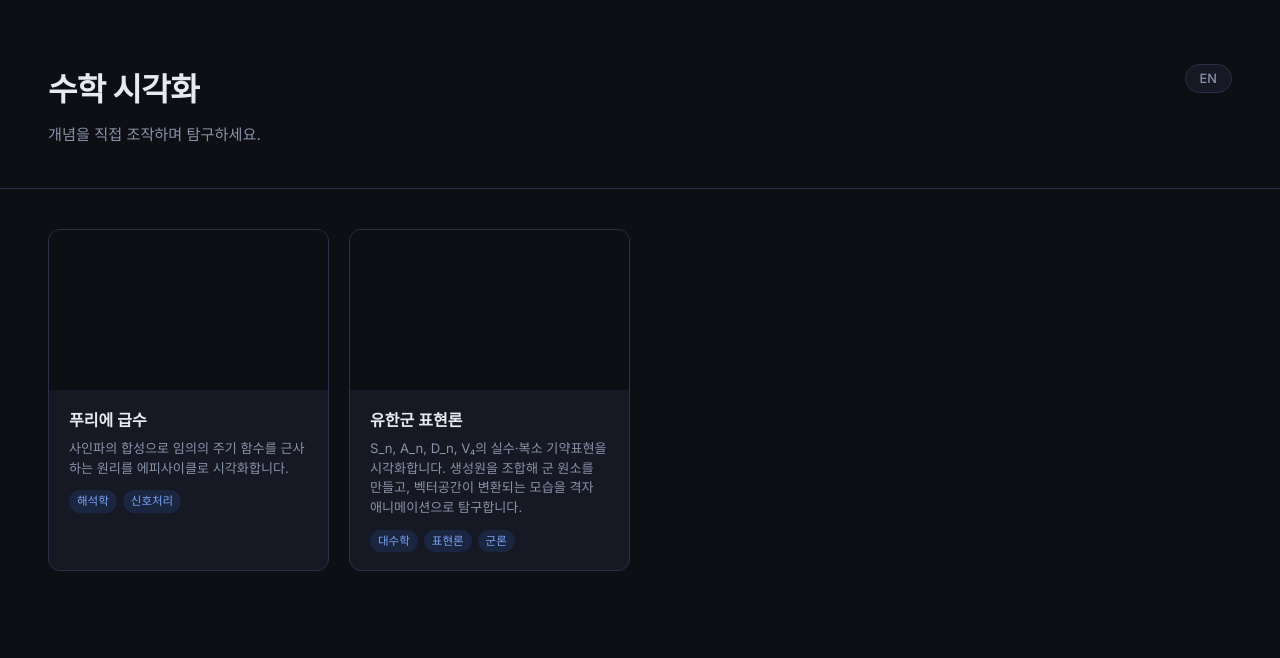
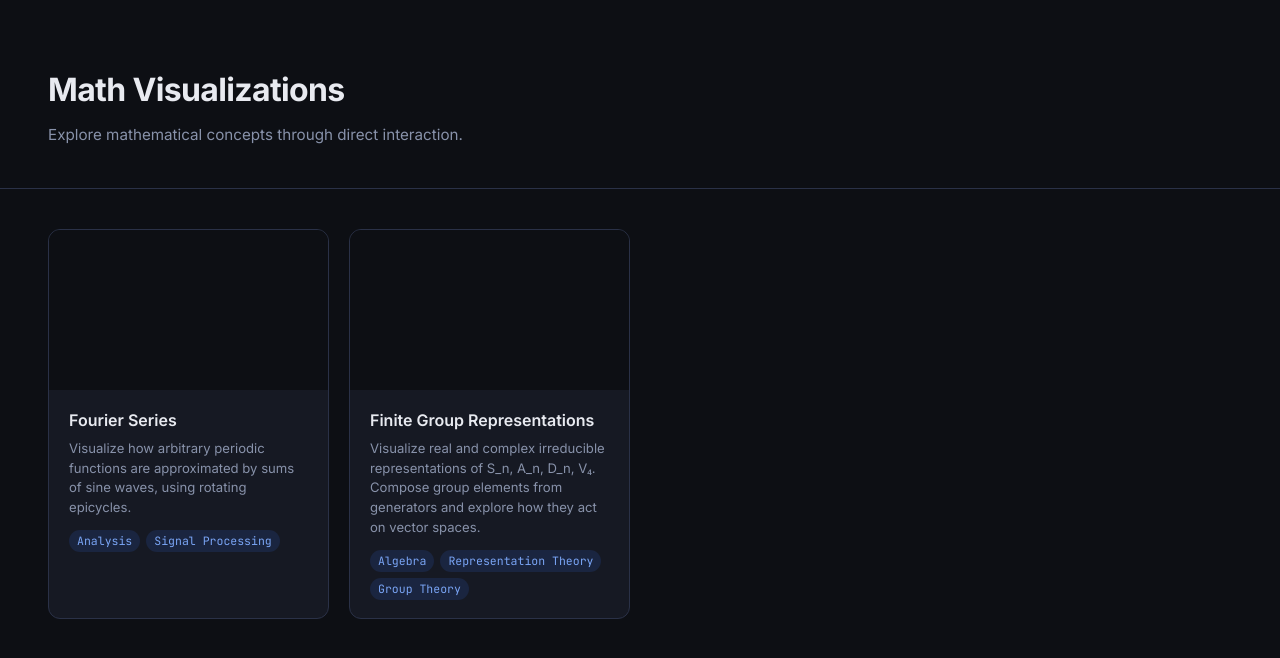
Before and after one commit to kmhs-ph/math-viz, a website built with Vite: page index.html in a window 1280 px wide. Built offline with nearby package versions, Linux system fonts and the light colour scheme.

Commit message:
Minor fix

```diff
--- a/concepts/group-rep/viz.js
+++ b/concepts/group-rep/viz.js
@@ -359,7 +359,7 @@ export class Visualizer {
     // 투영 안내
     ctx.fillStyle = C.text; ctx.font = '11px var(--font-mono, monospace)'
     ctx.textAlign = 'right'
-    ctx.fillText(`${dim}D → 2D 투영`, W - 12, H - 10)
+    ctx.fillText(`${dim}D → 2D projection`, W - 12, H - 10)
   }
 
   // ── 3D 궤도 카메라 ──────────────────────────────────────────────────────
@@ -448,7 +448,7 @@ export class Visualizer {
     ctx.fillStyle = C.text
     ctx.font = '11px var(--font-sans, sans-serif)'
     ctx.textAlign = 'left'; ctx.textBaseline = 'bottom'
-    ctx.fillText('드래그로 회전', 12, H - 10)
+    ctx.fillText('Drag to rotate', 12, H - 10)
   }
 
   // ── 미니 카드용 그리기 ───────────────────────────────────────────────────
--- a/index.html
+++ b/index.html
@@ -1,9 +1,9 @@
 <!DOCTYPE html>
-<html lang="ko">
+<html lang="en">
 <head>
   <meta charset="UTF-8" />
   <meta name="viewport" content="width=device-width, initial-scale=1.0" />
-  <title>수학 시각화</title>
+  <title>Math Visualizations</title>
   <link rel="preconnect" href="https://fonts.googleapis.com" />
   <link rel="preconnect" href="https://fonts.gstatic.com" crossorigin />
   <link href="https://fonts.googleapis.com/css2?family=Inter:wght@400;500;600;700&family=JetBrains+Mono:wght@400;500&display=swap" rel="stylesheet" />
@@ -11,13 +11,8 @@
 </head>
 <body>
   <header class="home-header">
-    <div class="home-header-top">
-      <div>
-        <h1 id="site-title">수학 시각화</h1>
-        <p id="site-subtitle">개념을 직접 조작하며 탐구하세요.</p>
-      </div>
-      <button id="lang-toggle" class="lang-toggle">EN</button>
-    </div>
+    <h1>Math Visualizations</h1>
+    <p>Explore mathematical concepts through direct interaction.</p>
   </header>
   <main id="grid" class="concept-grid"></main>
   <script type="module" src="./main.js"></script>
--- a/main.js
+++ b/main.js
@@ -1,24 +1,7 @@
 import { concepts } from './registry.js'
 
-const STRINGS = {
-  ko: { title: '수학 시각화', subtitle: '개념을 직접 조작하며 탐구하세요.' },
-  en: { title: 'Math Visualizations', subtitle: 'Explore concepts through direct interaction.' },
-}
+const grid = document.getElementById('grid')
 
-const grid       = document.getElementById('grid')
-const langToggle = document.getElementById('lang-toggle')
-const siteTitle  = document.getElementById('site-title')
-const siteSub    = document.getElementById('site-subtitle')
-
-let lang = localStorage.getItem('lang') || 'ko'
-
-function t(concept, key) {
-  if (lang === 'en' && concept.en?.[key]) return concept.en[key]
-  return concept[key]
-}
-
-function renderCards() {
-  grid.innerHTML = ''
 concepts.forEach(concept => {
   const card = document.createElement('a')
   card.className = 'concept-card'
@@ -31,10 +14,10 @@ function renderCards() {
   const body = document.createElement('div')
   body.className = 'concept-card-body'
   body.innerHTML = `
-      <h2>${t(concept, 'title')}</h2>
-      <p>${t(concept, 'description')}</p>
+    <h2>${concept.title}</h2>
+    <p>${concept.description}</p>
     <div class="concept-card-tags">
-        ${t(concept, 'tags').map(tag => `<span class="tag">${tag}</span>`).join('')}
+      ${concept.tags.map(tag => `<span class="tag">${tag}</span>`).join('')}
     </div>
   `
 
@@ -43,21 +26,3 @@ function renderCards() {
 
   if (concept.thumbnail) concept.thumbnail(canvas)
 })
-}
-
-function applyLang() {
-  const s = STRINGS[lang]
-  siteTitle.textContent = s.title
-  siteSub.textContent   = s.subtitle
-  langToggle.textContent = lang === 'ko' ? 'EN' : '한국어'
-  document.documentElement.lang = lang
-  renderCards()
-}
-
-langToggle.addEventListener('click', () => {
-  lang = lang === 'ko' ? 'en' : 'ko'
-  localStorage.setItem('lang', lang)
-  applyLang()
-})
-
-applyLang()
--- a/registry.js
+++ b/registry.js
@@ -1,26 +1,16 @@
 export const concepts = [
   {
     id: 'fourier',
-    title: '푸리에 급수',
-    description: '사인파의 합성으로 임의의 주기 함수를 근사하는 원리를 에피사이클로 시각화합니다.',
-    tags: ['해석학', '신호처리'],
+    title: 'Fourier Series',
+    description: 'Visualize how arbitrary periodic functions are approximated by sums of sine waves, using rotating epicycles.',
+    tags: ['Analysis', 'Signal Processing'],
     path: 'concepts/fourier/',
-    en: {
-      title: 'Fourier Series',
-      description: 'Visualize how arbitrary periodic functions are approximated by sums of sine waves, using rotating epicycles.',
-      tags: ['Analysis', 'Signal Processing'],
-    },
   },
   {
     id: 'group-rep',
-    title: '유한군 표현론',
-    description: 'S_n, A_n, D_n, V₄의 실수·복소 기약표현을 시각화합니다. 생성원을 조합해 군 원소를 만들고, 벡터공간이 변환되는 모습을 격자 애니메이션으로 탐구합니다.',
-    tags: ['대수학', '표현론', '군론'],
+    title: 'Finite Group Representations',
+    description: 'Visualize real and complex irreducible representations of S_n, A_n, D_n, V₄. Compose group elements from generators and explore how they act on vector spaces.',
+    tags: ['Algebra', 'Representation Theory', 'Group Theory'],
     path: 'concepts/group-rep/',
-    en: {
-      title: 'Finite Group Representations',
-      description: 'Visualize real and complex irreducible representations of S_n, A_n, D_n, V₄. Compose group elements from generators and explore how they transform vector spaces via lattice animations.',
-      tags: ['Algebra', 'Representation Theory', 'Group Theory'],
-    },
   },
 ]
--- a/style.css
+++ b/style.css
@@ -36,13 +36,6 @@ a { color: inherit; text-decoration: none; }
   border-bottom: 1px solid var(--border);
 }
 
-.home-header-top {
-  display: flex;
-  align-items: flex-start;
-  justify-content: space-between;
-  gap: 16px;
-}
-
 .home-header h1 {
   font-size: 2rem;
   font-weight: 700;
@@ -53,25 +46,6 @@ a { color: inherit; text-decoration: none; }
   margin-top: 8px;
   color: var(--text-muted);
   font-size: 0.95rem;
-}
-
-.lang-toggle {
-  flex-shrink: 0;
-  padding: 6px 14px;
-  border-radius: 999px;
-  border: 1px solid var(--border);
-  background: var(--surface);
-  color: var(--text-muted);
-  font-family: var(--font-sans);
-  font-size: 0.8rem;
-  font-weight: 500;
-  cursor: pointer;
-  transition: border-color 0.15s, color 0.15s;
-}
-
-.lang-toggle:hover {
-  border-color: var(--accent);
-  color: var(--accent);
 }
 
 .concept-grid {
```
Also changed, not shown: concepts/fourier/index.html (+6 -5 lines), concepts/fourier/main.js (+9 -9 lines), concepts/group-rep/index.html (+18 -18 lines). Lines whose indentation alone changed are shown as unchanged.
